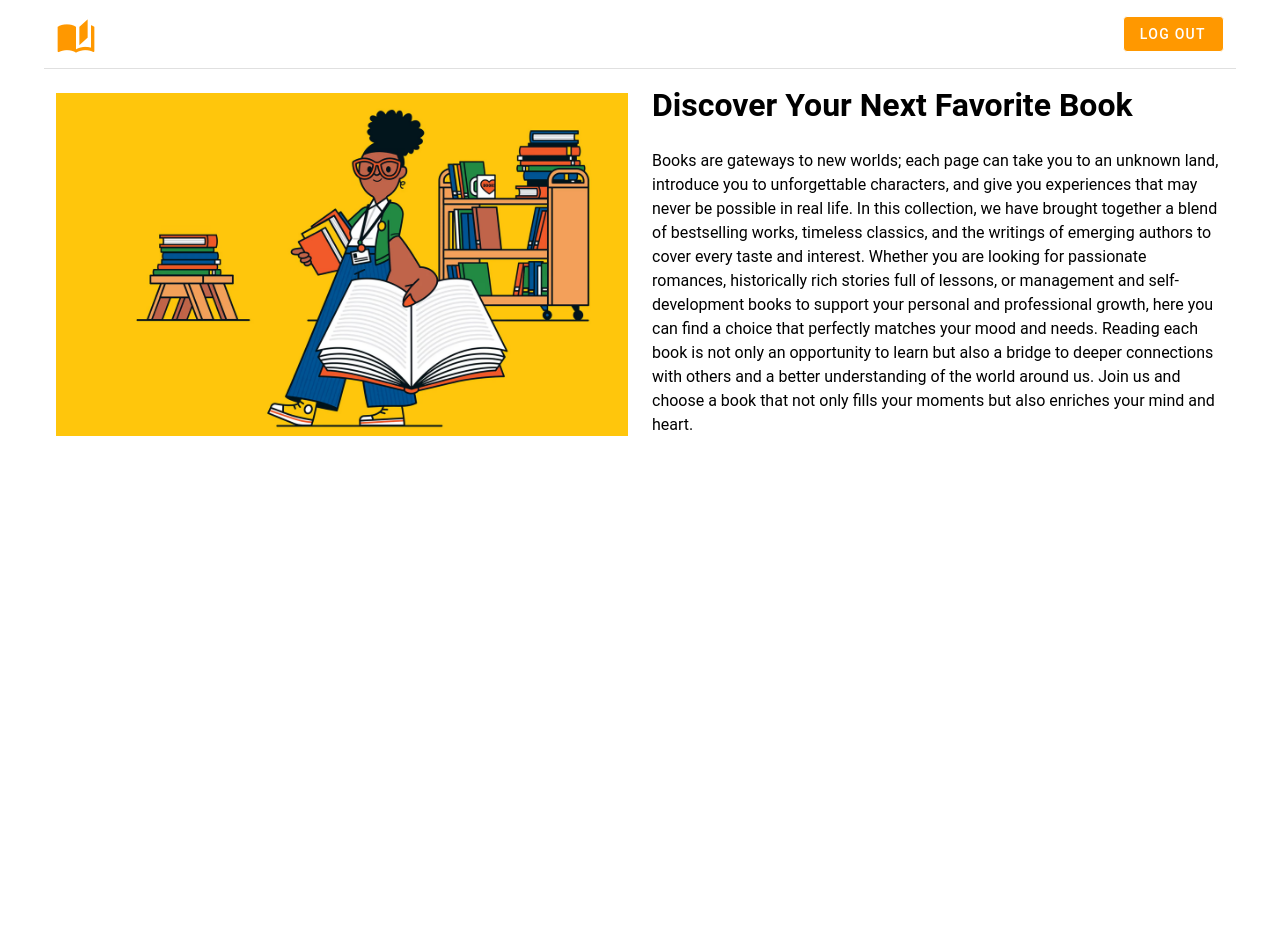
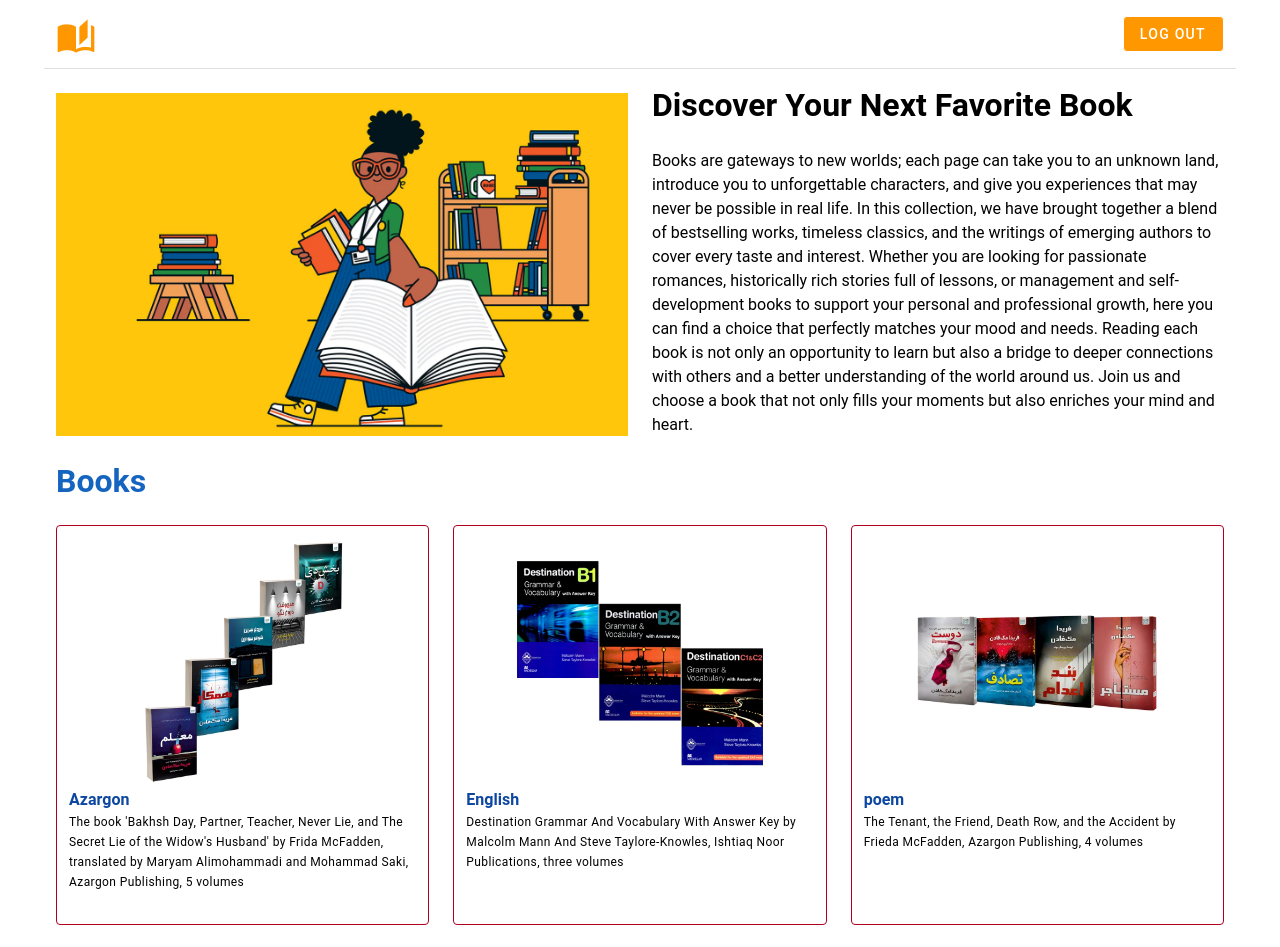
Before and after one commit to vidamohammadi/mana-maham-project, a Vue app: page /home in a window 1280 px wide. Shown: the top 947 px of the page. Before the commit the page ends 800 px from the top, so only its background shows below. Built offline with nearby package versions, Linux system fonts and the light colour scheme.

Commit message:
add: create section part and call it in home page

```diff
--- a/src/components/Header.vue
+++ b/src/components/Header.vue
@@ -23,8 +23,7 @@ const headerStore = useHeaderStore();
 
 onMounted(() => {
   headerStore.setHeader(header);
-  console.log("Section Items:", headerStore.header);
-});
+ });
 </script>
 
 
--- a/src/components/Home.vue
+++ b/src/components/Home.vue
@@ -2,16 +2,18 @@
 <v-container >
   <Navbar />
   <Header />
+<Section />
 </v-container>
 </template>
 
 <script>
 import Header from "./Header.vue";
 import Navbar from "./Navbar.vue";
+import Section from "./sections/index.vue";
 
 export default {
   name: "Home",
-  components: {Navbar, Header}
+  components: {Section, Navbar, Header}
 }
 </script>
 
--- /dev/null
+++ b/src/components/sections/SectionItem.vue
@@ -0,0 +1,20 @@
+<template>
+  <v-card class="border border-opacity-100 border-error rounded pa-3" height="400px" variant="outlined">
+    <v-img :src="props.data.imageUrl" height="250px"/>
+    <span class="font-weight-bold text-blue-darken-4 py-3">{{props.data.title}}</span>
+    <p class="text-caption">
+      {{props.data.description}}
+    </p>
+  </v-card>
+
+</template>
+
+<script setup>
+const props = defineProps({
+  data: {type: Object}
+});
+</script>
+
+<style scoped>
+
+</style>
--- /dev/null
+++ b/src/components/sections/index.vue
@@ -0,0 +1,27 @@
+<template>
+  <h1 class="my-5 text-blue-darken-3">Books</h1>
+
+  <v-row>
+    <v-col cols="12" md="4" v-for="(item, index ) in sectionItemsStore.sectionItems" :key="index">
+      <SectionItem :data="item" />
+    </v-col>
+  </v-row>
+
+ </template>
+
+<script setup>
+import { onMounted } from "vue";
+import { useSectionItemsStore } from "../../stores/section";
+import sectionItems from "../../data/sectionItems.json";
+import SectionItem from "./SectionItem.vue";
+
+const sectionItemsStore = useSectionItemsStore();
+
+onMounted(() => {
+  sectionItemsStore.setSectionItems(sectionItems);
+ });
+</script>
+
+<style scoped>
+
+</style>
--- a/src/stores/section.js
+++ b/src/stores/section.js
@@ -10,7 +10,7 @@ export const useSectionItemsStore = defineStore('section', {
     },
     actions:{
        setSectionItems(data) {
-           this.setSectionItemsState = data
+           this.sectionItemState = data
        }
     }
 })
```
